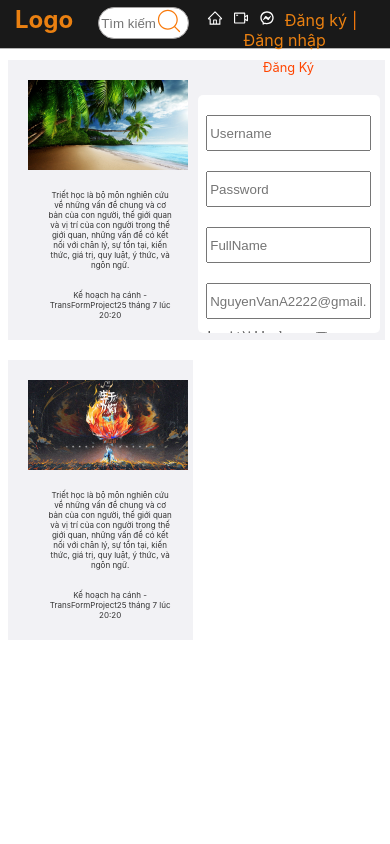
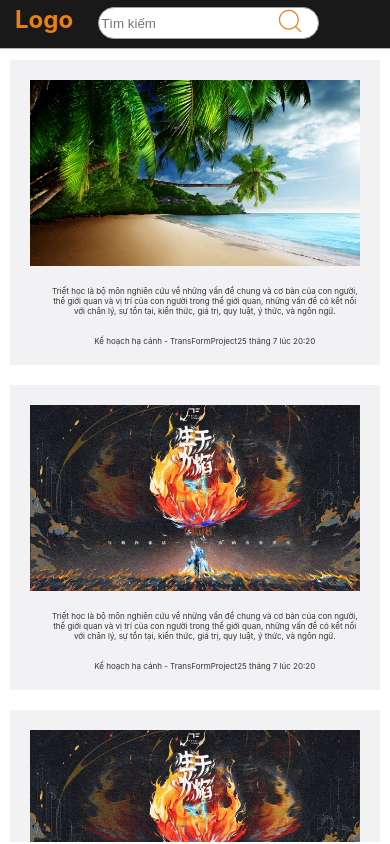
Before and after one commit to LuongLuyen/social-network-web, a React (Create React App) app: page / in a window 390 px wide. Built offline with nearby package versions, Linux system fonts and the light colour scheme.

Commit message:
login backend java

```diff
--- a/src/App.js
+++ b/src/App.js
@@ -3,6 +3,7 @@ import Home from './Page/Home'
 import Film from './Page/Film'
 import Chat from './Page/Chat'
 import Admin from './Page/Admin'
+import Test from './Page/Test'
 import { useState,useEffect } from "react"
 import{
   BrowserRouter as Router,
@@ -27,6 +28,7 @@ function App() {
       <Router>
         <Routes>
           <Route path='/' element={<Introduce/>}/>
+          <Route path='/test' element={<Test/>}/>
           <Route path='/home' element={localData ? <Home/> : <Introduce/>}/>
           <Route path='/film' element={localData ? <Film/> : <Introduce/>}/>
           <Route path='/admin' element={role === "ADMIN"? <Admin/> : <Home/>}/>
--- a/src/Components/Header.js
+++ b/src/Components/Header.js
@@ -1,6 +1,7 @@
 import { AiOutlineHome } from 'react-icons/ai'
 import { AiOutlineVideoCamera } from 'react-icons/ai'
 import { RiMessengerLine } from 'react-icons/ri'
+import { FaList } from 'react-icons/fa'
 import { CiSearch } from 'react-icons/ci'
 import { useDispatch} from "react-redux"
 import introduceSlice from '../redux/Slice/introduceSlice'
@@ -43,6 +44,7 @@ function Header() {
                     <CiSearch/>
                 </span>
             </div>
+
             <div className="header__list">
                 <span className="header__list-item">
                     <Link className="header__list-icon" to="/home">
@@ -93,6 +95,9 @@ function Header() {
                     }
                 </span>
             </div>
+            {/* <div className='header__nav'>
+                <FaList/>
+            </div> */}
         </header>
      )
 }
--- a/src/Components/Login.js
+++ b/src/Components/Login.js
@@ -1,33 +1,74 @@
 import { useState,useEffect } from "react"
 import '../Style/ComponentStyle/Login.css'
+import axios from "axios"
 function Login() {
     const [localData, setLocalData] = useState(null)
+    const [role, setRole] = useState(null)
+    const [userName, setUserName] = useState('')
+    const [password, setPassword] = useState('')
+    const [status, setStatus] = useState(null)
 
     useEffect(() => {
-        if(localData !== null){
+        if(localData !== null && role !== null){
             sessionStorage.setItem('localData', JSON.stringify(localData))
+            sessionStorage.setItem('role', JSON.stringify(role))
         }
-    }, [localData])
+    }, [localData,role])
+
+    const Authentication = async()=> {
+        if(userName ==="" || password === ""){
+            setStatus("TK hoặc MK chưa điền")
+            return null
+        }
+        try{
+            const res = await axios.post("http://localhost:8080/socialnetwork/login", {userName, password})
+            const dataDB = res.data
+            if(dataDB.userName === userName && dataDB.password === password && dataDB.role === "USER"){
+                setLocalData(dataDB.userName)
+                setRole(dataDB.role)
+                window.location.href = "http://localhost:3000/home"
+            }else if(dataDB.userName === userName && dataDB.password === password && dataDB.role === "ADMIN"){
+                setLocalData(dataDB.userName)
+                setRole(dataDB.role)
+                window.location.href = "http://localhost:3000/admin"
+            }else {
+                setStatus("Sai TK hoặc MK")
+                return null
+            }
+        }catch(err){
+            return null
+        }
+    }
+
+    const handleName = (e)=>{
+        setLocalData( e.target.value)
+        setUserName( e.target.value)
+    }
+    const handlePassword = (e)=>{
+        setPassword( e.target.value)
+    }
 
 
     return (
         <div className="content__aside-login">
             Đăng nhập
-            <form method='POST' action= "http://localhost:5000/user-api/login">
+            <div>
                 <div className="aside__login-main">
                     <input
                         className="input"
                         placeholder="Username"
                         type='text'
                         name='userName'
-                        onChange={(e)=>setLocalData( e.target.value)}
+                        onChange={handleName}
                     />
                     <input
                         className="input"
                         placeholder="Password"
                         type='password'
                         name='password'
+                        onChange={handlePassword}
                     />
+                    {status && <div className="login__status">{status}</div>}
                     <div className="content__login">
                         <div className="content__d">
                             <input type="checkbox"/>
@@ -35,12 +76,12 @@ function Login() {
                         </div>
                         <div className="content__d"> quên mật khẩu</div>
                     </div>
-                        <button className="login">Đăng nhập</button>
+                        <div onClick={Authentication} className="login">Đăng nhập</div>
                     <div className="content__register">
                         Mình chưa có tài khoản ? Đăng ký ngay nào
                     </div>
                 </div>
-            </form>
+            </div>
         </div>
     )
 }
--- a/src/Components/Register.js
+++ b/src/Components/Register.js
@@ -64,7 +64,7 @@ function Register() {
                             Admin
                         </div>
                     </div>
-                    <button onClick={sendData} className="login">Đăng ký</button>
+                    <div onClick={sendData} className="login">Đăng ký</div>
                 </div>
             </div>
         </div>
--- a/src/Page/Home.js
+++ b/src/Page/Home.js
@@ -21,24 +21,13 @@ import HomeContent from "../Components/HomeContent"
 import Header from "../Components/Header"
 import Nav from "../Components/Nav"
 function Home() {
-    const CHECK = (window.location.pathname).slice(1)
     const [active, setActive]= useState(false)
 
     const dispatch = useDispatch()
 
     useEffect(() => {
         dispatch(fetchPost())
-        if(CHECK === "home"){
-            const roleOld = JSON.parse(sessionStorage.getItem('role'))
-            if(roleOld !== "ADMIN")
-            sessionStorage.setItem('role', JSON.stringify("USER"))
-        }else if(CHECK === "admin"){
-            const roleOld = JSON.parse(sessionStorage.getItem('role'))
-            if(roleOld === null){
-                sessionStorage.setItem('role', JSON.stringify("ADMIN"))
-            }
-        }
-    }, [CHECK,dispatch])
+    }, [dispatch])
 
     const changeHeader = ()=>{
         if(window.scrollY >= 160){
--- a/src/Page/Introduce.js
+++ b/src/Page/Introduce.js
@@ -49,6 +49,24 @@ function Introduce() {
                     <div className="content__article-main">
                         <div className="aside__hot-main">
                             <img className="bg" alt ="img" src={Anhnen1}/>
+                            <div>
+                                <div className="title2">
+                                    [Gia đình TF] 2023 Chuỗi hòa nhạc "Kế hoạch hạ cánh" của gia đình TF - Born in Flame [Đánh giá]
+                                </div>
+                                <div className="title3">
+                                    Triết học là bộ môn nghiên cứu về những vấn đề chung và cơ bản của con người,
+                                    thế giới quan và vị trí của con người trong thế giới quan, những vấn đề có kết
+                                    nối với chân lý, sự tồn tại, kiến thức, giá trị, quy luật, ý thức, và ngôn ngữ.
+                                </div>
+                                <div className="title3">
+                                    Kế hoạch hạ cánh - TransFormProject25 tháng 7 lúc 20:20
+                                </div>
+                            </div>
+                        </div>
+                    </div>
+                    <div className="content__article-main">
+                        <div className="aside__hot-main">
+                            <img className="bg" alt ="img" src={Anhnen}/>
                             <div>
                                 <div className="title2">
                                     [Gia đình TF] 2023 Chuỗi hòa nhạc "Kế hoạch hạ cánh" của gia đình TF - Born in Flame [Đánh giá]
--- /dev/null
+++ b/src/Page/Test.js
@@ -0,0 +1,11 @@
+
+function Test() {
+
+    return (
+      <div>
+        <h1>Component Test</h1>
+      </div>
+    );
+  }
+
+  export default Test;
--- a/src/Style/ComponentStyle/Header.css
+++ b/src/Style/ComponentStyle/Header.css
@@ -68,15 +68,25 @@
     color: #fff;
     text-decoration: none;
 }
+.header__nav {
+    display: none;
+}
 
 /* responsive
 /* Mobile: width < 740px = 46.1875em */
 @media (max-width: 46.1875em) {
+    .header__nav {
+        display: block;
+        margin: 10px;
+    }
+    .header__list {
+        display: none;
+    }
     .header__search {
         margin-left: 10px;
     }
     .header__input {
-        width: 85px;
+        width: 215px;
     }
     .header__list-title{
         display: none;
@@ -85,7 +95,7 @@
         font-size: 1rem;
     }
     .search {
-        margin-left: 144px;
+        margin-left: 265px;
     }
     .header__list {
         margin-right: 10px;
--- a/src/Style/ComponentStyle/Login.css
+++ b/src/Style/ComponentStyle/Login.css
@@ -39,6 +39,7 @@
     border: solid 1px #333;
     margin-top: 10px;
     color: #fff;
+    margin-left: 20px;
 }
 .content__d {
    margin-left: 10px;
@@ -55,6 +56,13 @@
     justify-content: space-between;
     margin: 10px;
 }
+.login__status {
+    color: red;
+    font-size: .9rem;
+    display: flex;
+    justify-content: flex-start;
+    margin-left: 12px;
+}
 
 /* responsive
 /* Mobile: width < 740px = 46.1875em */
@@ -63,6 +71,9 @@
         margin-left: 5px;
         width: 182px;
         height: 238px;
+    }
+    .content__aside {
+        display: none;
     }
 
 }
--- a/src/Style/PageStyle/Introduce.css
+++ b/src/Style/PageStyle/Introduce.css
@@ -14,7 +14,8 @@
 .content__article {
     margin-top: 20px;
     width: 50%;
-    height: 100vh;
+    height: 95vh;
+    overflow-y: scroll;
 }
 .content__aside {
     margin-top: 20px;
@@ -50,7 +51,7 @@
 .content__aside-hot {
     background-color: #f2f2f5;
     width: 67%;
-    height: 420px;
+    height: 320px;
     margin: 20px;
     overflow: auto;
     color: orangered;
@@ -131,26 +132,30 @@
     .title2 {
         display: none;
     }
+    .content__article {
+        width: 95%;
+    }
     .title3 {
         font-size: .5rem;
         margin: 0;
     }
     .content__article-main {
         margin: 0;
-        height: 280px;
+        height: 305px;
+        width: 370px;
     }
     .bg {
-        width: 160px;
+        width: 330px;
     }
-    .content__aside {
+    /* .content__aside {
         width: 180px;
     }
     .content__aside-login {
-        width: 192px;
+        width: 100%;
         margin-left: -10px;
         height: 280px;
         font-size: .8rem;
-    }
+    } */
 }
 /* Tablet: width >= 740px and width <1024px  */
 @media (min-width: 46.25em) and (max-width: 63.9375em){
```
Lines whose indentation alone changed are shown as unchanged.
